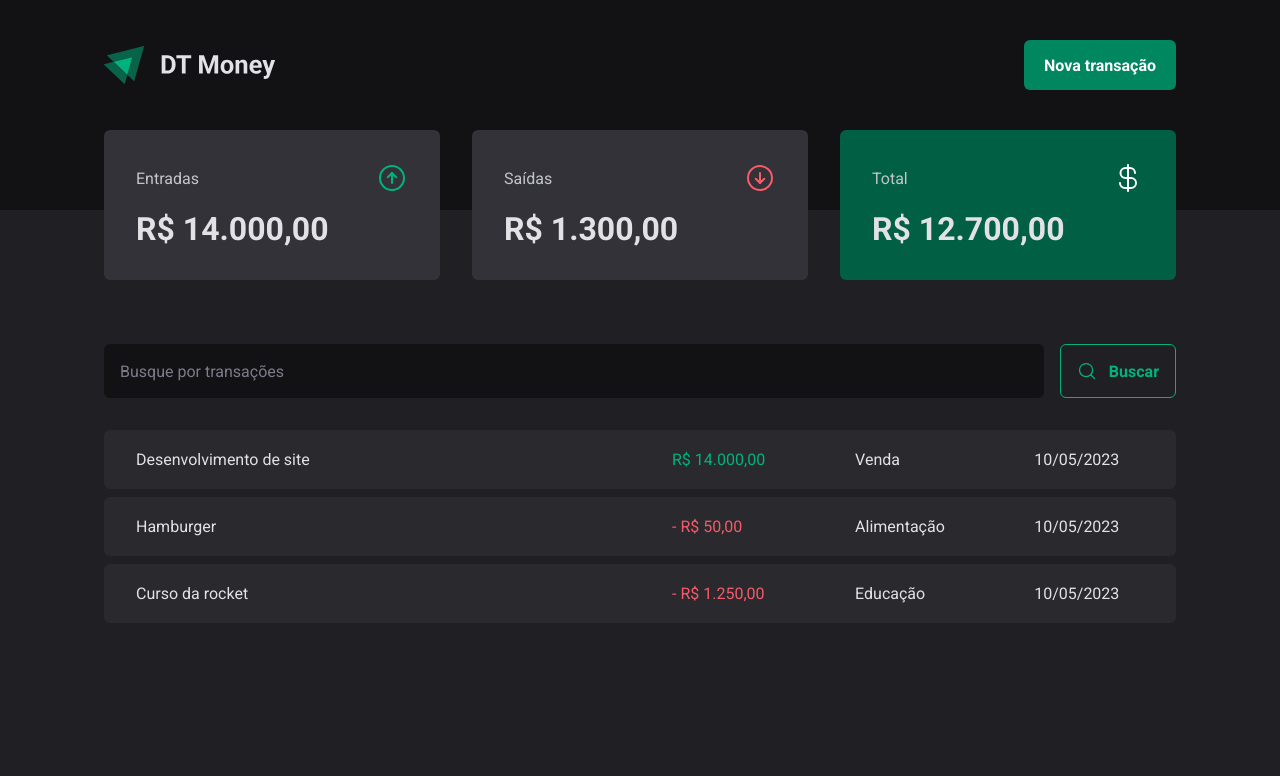
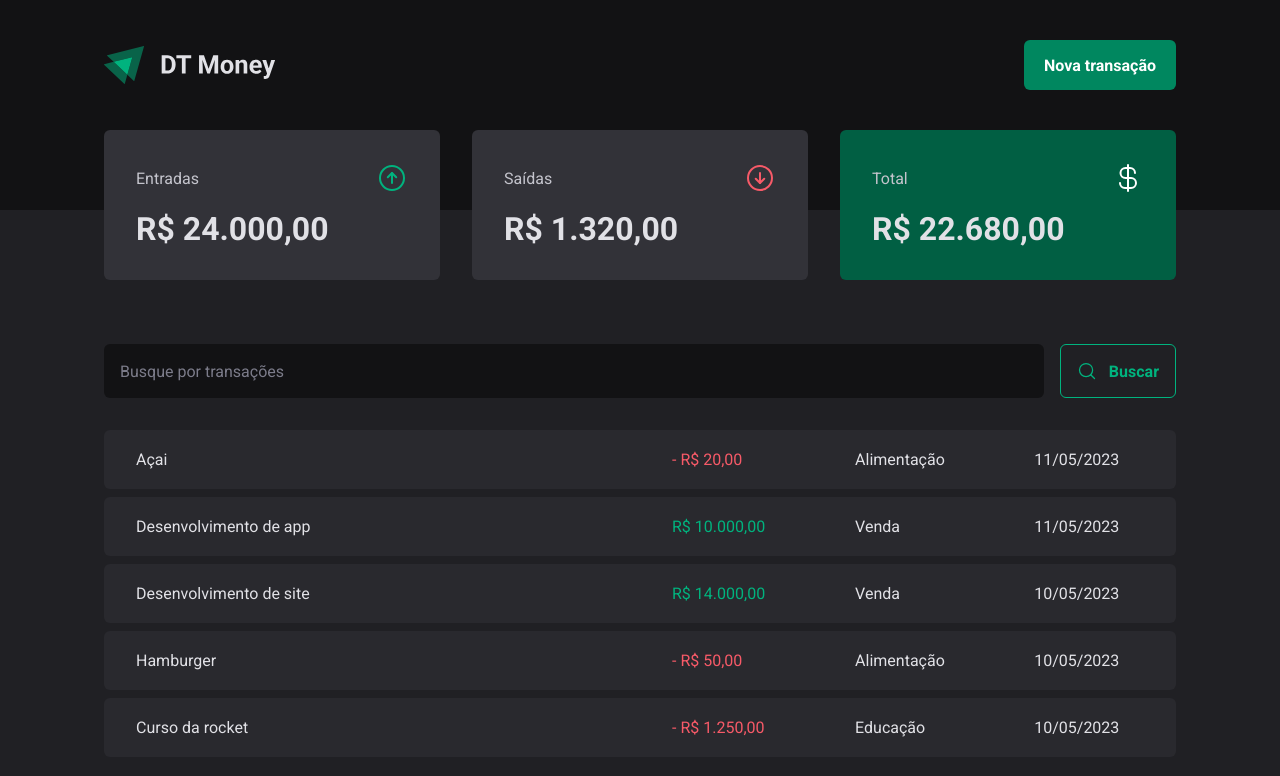
Before and after one commit to MatheusBalestreiro/react-dt-money, a React (Vite) app: page / in a window 1280 px wide. Shown: the top 776 px of the page. Built offline with nearby package versions, Linux system fonts and the light colour scheme; data requests are answered from the project's data file.

Commit message:
Criando nova transação

```diff
--- a/server.json
+++ b/server.json
@@ -1,5 +1,5 @@
 {
-  "transactions" : [
+  "transactions": [
     {
       "id": 1,
       "description": "Desenvolvimento de site",
@@ -23,6 +23,22 @@
       "category": "Educação",
       "price": 1250,
       "createdAt": "2023-05-10T13:30:22.757Z"
+    },
+    {
+      "description": "Desenvolvimento de app",
+      "price": 10000,
+      "category": "Venda",
+      "type": "income",
+      "createdAt": "2023-05-11T00:06:15.722Z",
+      "id": 4
+    },
+    {
+      "description": "Açai",
+      "price": 20,
+      "category": "Alimentação",
+      "type": "outcome",
+      "createdAt": "2023-05-11T00:07:02.428Z",
+      "id": 5
     }
   ]
 }
--- a/src/components/NewTransactionModal/index.tsx
+++ b/src/components/NewTransactionModal/index.tsx
@@ -4,6 +4,9 @@ import { ArrowCircleDown, ArrowCircleUp, X } from 'phosphor-react'
 import { Controller, useForm } from "react-hook-form";
 import * as z from 'zod'
 import { zodResolver } from "@hookform/resolvers/zod";
+import { api } from '../../lib/axios';
+import { TransactionsContext } from '../../contexts/TransactionsContext';
+import { useContext } from 'react';
 
   const newTransactionFormSchema = z.object({
     description: z.string(),
@@ -15,8 +18,8 @@ import { zodResolver } from "@hookform/resolvers/zod";
   type newTransactionFormInputs = z.infer<typeof newTransactionFormSchema>
 
 export function NewTransactionModal(){
-
-  const { control, register, handleSubmit, formState:{isSubmitting}} = useForm<newTransactionFormInputs>({
+  const { createTransaction } = useContext(TransactionsContext)
+  const { control, register, handleSubmit, formState:{isSubmitting}, reset,} = useForm<newTransactionFormInputs>({
     resolver: zodResolver(newTransactionFormSchema),
     defaultValues: {
       type: 'income',
@@ -24,9 +27,16 @@ export function NewTransactionModal(){
   })
 
   async function handleCreateNewTransaction(data: newTransactionFormInputs){
-    await new Promise(resolve => setTimeout(resolve, 2000));
+    const { description, price, category, type } = data;
 
-    console.log(data)
+    await createTransaction({
+      description,
+      price,
+      category,
+      type
+    })
+
+    reset()
   }
 
   return(
--- a/src/contexts/TransactionsContext.tsx
+++ b/src/contexts/TransactionsContext.tsx
@@ -10,9 +10,18 @@ interface Transaction {
   createdAt: string;
 }
 
+interface CreateTransactionInput {
+  description: string;
+  price: number;
+  category: string;
+  type: 'income' | 'outcome';
+}
+
+
 interface TransactionContextType {
   transactions: Transaction[];
   fetchTransactions: (query?: string) => Promise<void>;
+  createTransaction: (data: CreateTransactionInput) => Promise<void>
 }
 
 interface TransactionsProviderProps{
@@ -27,12 +36,29 @@ export function TransactionsProvider({ children }: TransactionsProviderProps) {
   async function fetchTransactions(query?: string){
     const response = await api.get('transactions', {
       params: {
+        _sort: 'createdAt',
+        _order: 'desc',
         q: query
       }
     })
 
     setTransactions(response.data)
   }
+
+  async function createTransaction(data: CreateTransactionInput) {
+    const { description, price, category, type } = data;
+
+    const response = await api.post('transactions', {
+      description,
+      price,
+      category,
+      type,
+      createdAt: new Date()
+    })
+
+    setTransactions(state => [...state, response.data])
+  }
+
   useEffect(()=>{
     fetchTransactions();
   },[])
@@ -40,6 +66,7 @@ export function TransactionsProvider({ children }: TransactionsProviderProps) {
     <TransactionsContext.Provider value={{
         transactions,
         fetchTransactions,
+        createTransaction,
        }}>
       {children}
     </TransactionsContext.Provider>
```
Lines whose indentation alone changed are shown as unchanged.
